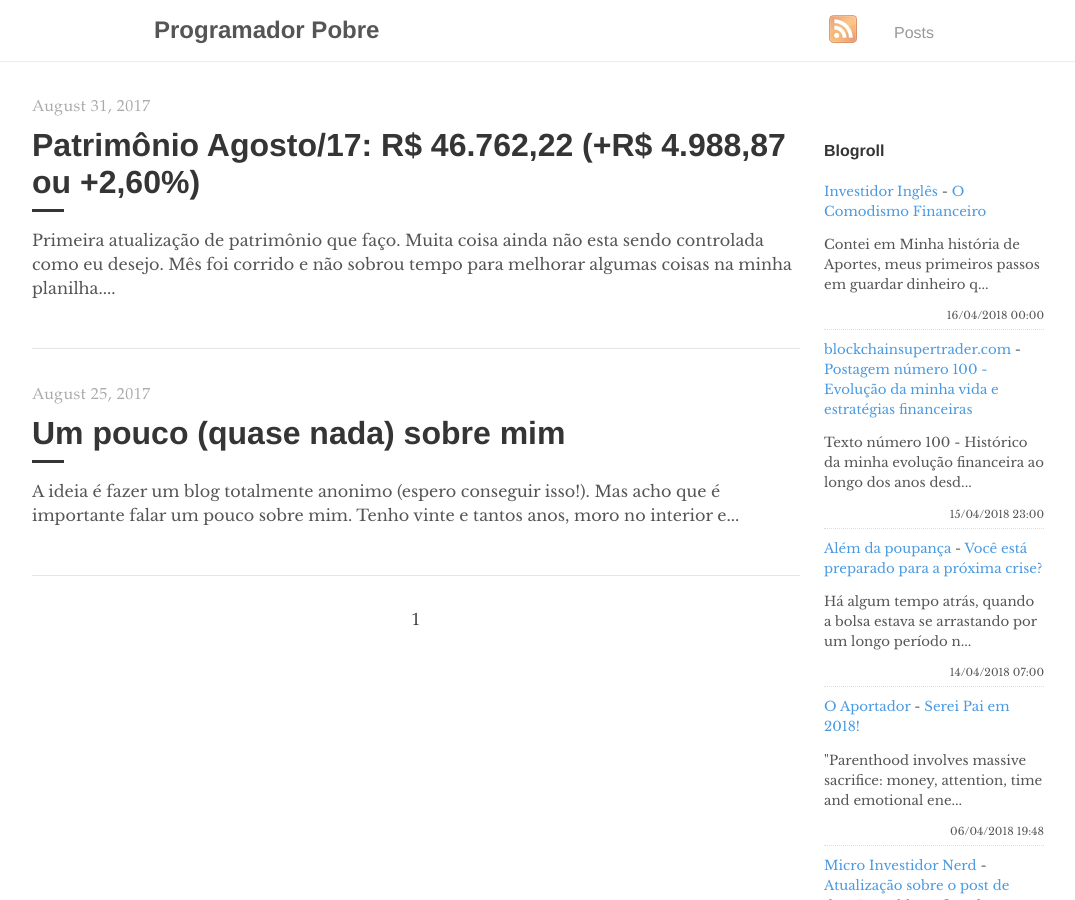
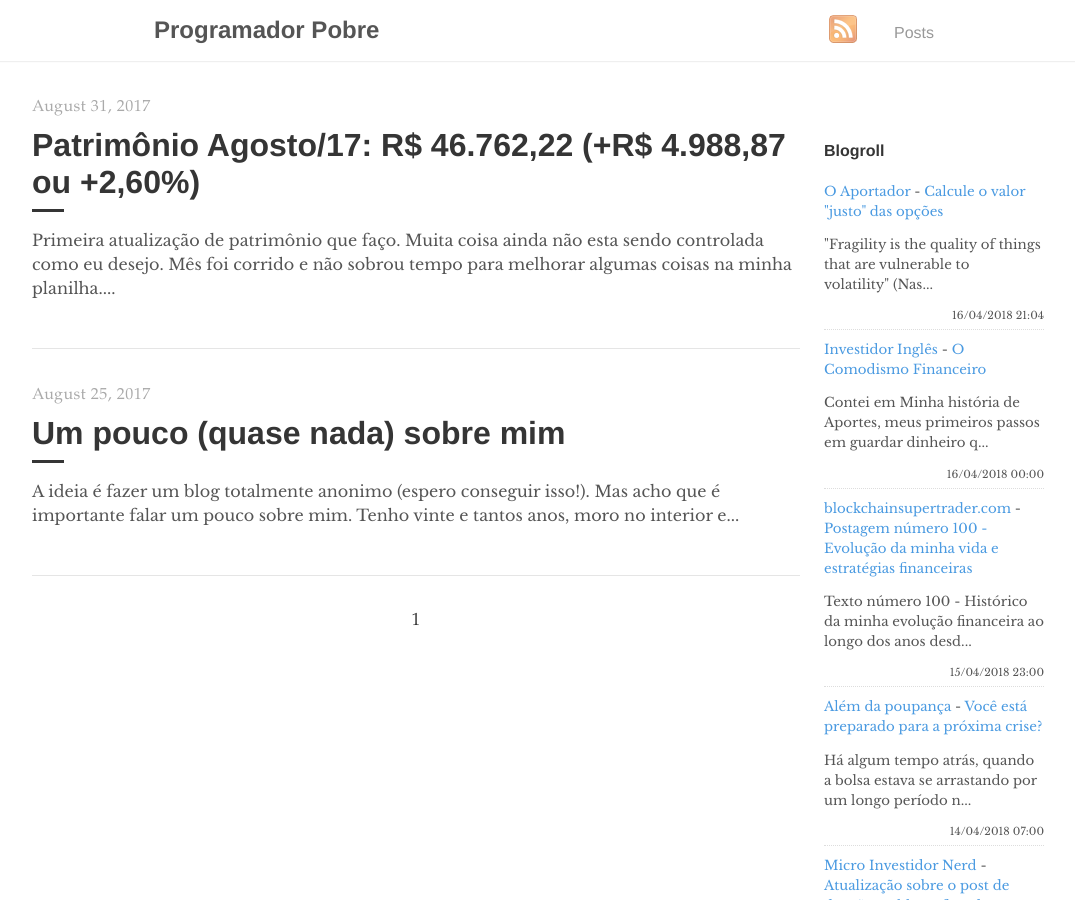
Before and after one commit to programadorpobre/programadorpobre.github.io, a Jekyll site: the page built from index.html, in a window 1280 px wide and 900 px high. Shown: the whole window, without its empty margins (96-1171 px from the left). Built offline with Jekyll 4.4.1, drawn with Linux system fonts in a browser that asks for light colours; the list of posts is cut into pages by our own code; comment, search, counter and statistics services are not loaded.

Commit message:
[ci skip] travis #255

```diff
--- a/_includes/feed-entries.html
+++ b/_includes/feed-entries.html
@@ -1,3 +1,8 @@
+<div class="feed-entry">
+    <a class="feed-entry-site-name" href="https://oaportadorfinanceiro.blogspot.com/">O Aportador</a> - <a class="feed-entry-title" href="https://oaportadorfinanceiro.blogspot.com/2018/04/calcule-o-valor-justo-das-opcoes.html">Calcule o valor "justo" das opções</a>
+    <p class="feed-entry-summary">"Fragility is the quality of things that are vulnerable to volatility"&nbsp;(Nas...</p>
+    <time datetime="2018-04-16T21:04:00.000-03:00">16/04/2018 21:04</time>
+</div>
 <div class="feed-entry">
     <a class="feed-entry-site-name" href="https://www.investidoringles.com/">Investidor Inglês</a> - <a class="feed-entry-title" href="https://www.investidoringles.com/2018/04/erros-guardar-dinheiro.html">O Comodismo Financeiro</a>
     <p class="feed-entry-summary">Contei em Minha história de Aportes, meus primeiros passos em guardar dinheiro q...</p>
@@ -12,11 +17,6 @@
     <a class="feed-entry-site-name" href="https://alemdapoupanca.blogspot.com/">Além da poupança</a> - <a class="feed-entry-title" href="https://alemdapoupanca.blogspot.com/2018/04/voce-esta-preparado-para-proxima-crise.html">Você está preparado para a próxima crise?</a>
     <p class="feed-entry-summary">Há algum tempo atrás, quando a bolsa estava se arrastando por um longo período n...</p>
     <time datetime="2018-04-14T07:00:00.000-03:00">14/04/2018 07:00</time>
-</div>
-<div class="feed-entry">
-    <a class="feed-entry-site-name" href="https://oaportadorfinanceiro.blogspot.com/">O Aportador</a> - <a class="feed-entry-title" href="https://oaportadorfinanceiro.blogspot.com/2018/04/serei-pai-em-2018.html">Serei Pai em 2018!</a>
-    <p class="feed-entry-summary">"Parenthood involves massive sacrifice: money, attention, time and emotional ene...</p>
-    <time datetime="2018-04-06T19:48:00.003-03:00">06/04/2018 19:48</time>
 </div>
 <div class="feed-entry">
     <a class="feed-entry-site-name" href="https://microinvestidornerd.blogspot.com/">Micro Investidor Nerd</a> - <a class="feed-entry-title" href="https://microinvestidornerd.blogspot.com/2018/04/atualizacao-sobre-o-post-de-doacoes.html">Atualização sobre o post de doações: a blogosfera de finanças pode fazer a diferença para Brasil?</a>
```
